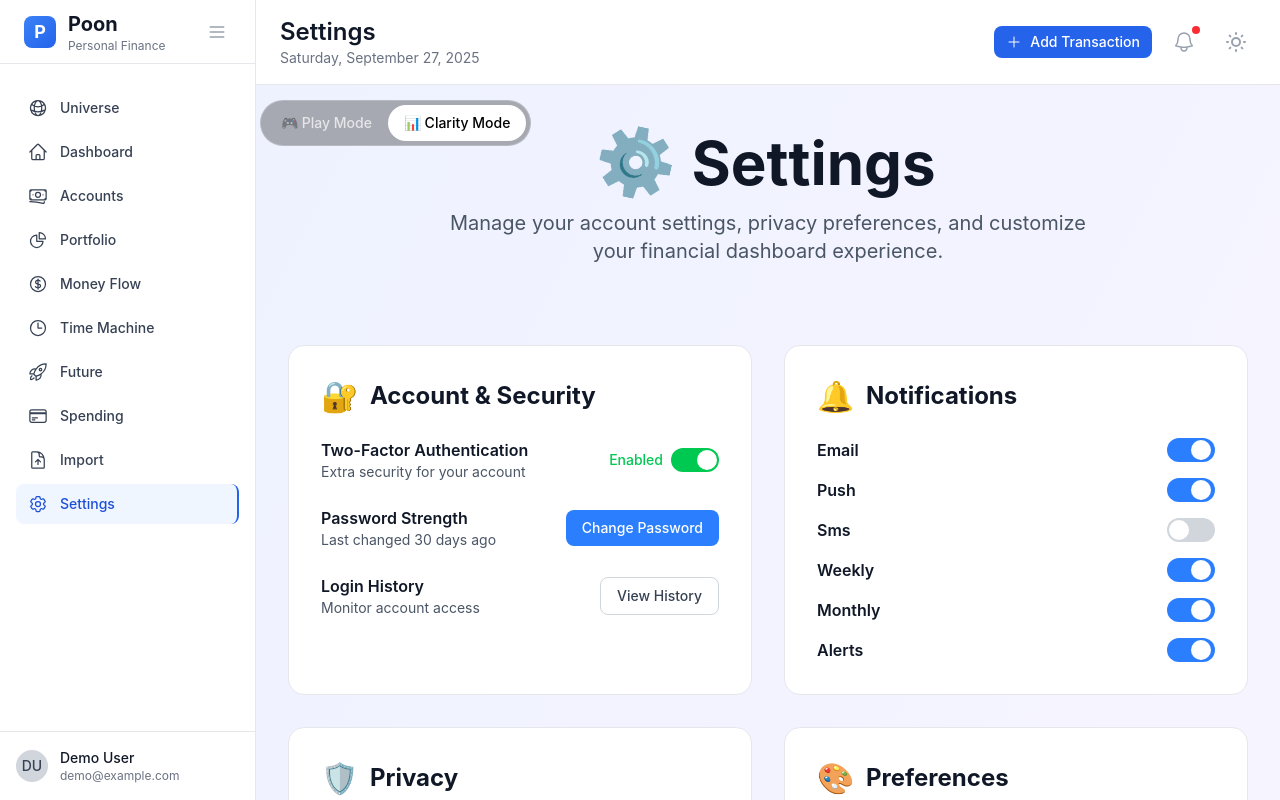
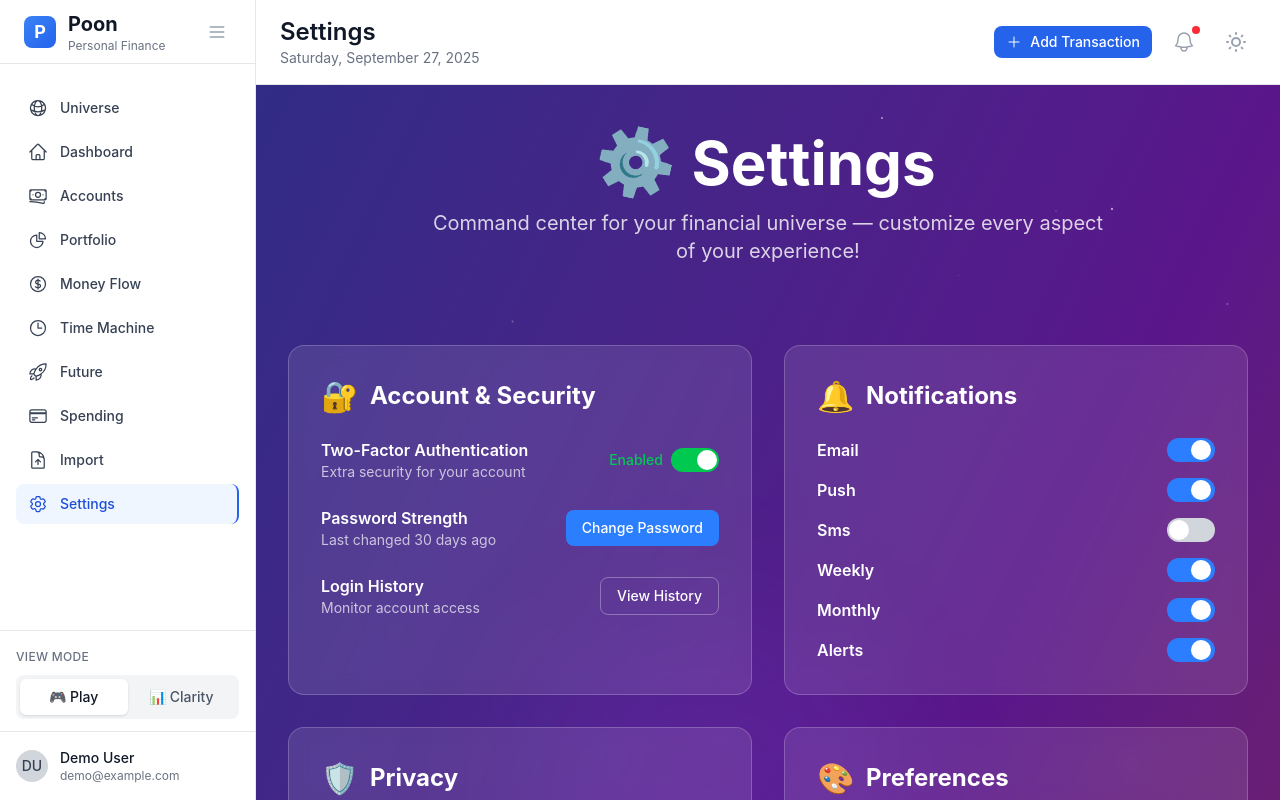
Before and after one commit to vorrawut/poon, a React (Vite) app: page /settings in a window 1280 px wide. Built offline with nearby package versions, Linux system fonts and the light colour scheme.

Commit message:
Fix play mode position

```diff
--- a/src/components/layout/Sidebar.tsx
+++ b/src/components/layout/Sidebar.tsx
@@ -1,6 +1,7 @@
 import { NavLink } from "react-router-dom";
 import { clsx } from "clsx";
 import { useUIStore } from "../../store/useUIStore";
+import { DualLensToggle } from "../widgets";
 import {
   HomeIcon,
   BanknotesIcon,
@@ -35,6 +36,8 @@ export function Sidebar() {
     isMobile,
     setSidebarOpen,
     setSidebarCollapsed,
+    viewMode,
+    toggleViewMode,
   } = useUIStore();
 
   const isVisible = isMobile ? sidebarOpen : true;
@@ -122,6 +125,36 @@ export function Sidebar() {
         ))}
       </nav>
 
+      {/* View Mode Toggle */}
+      {!isCollapsed && (
+        <div className="px-4 py-3 border-t border-gray-200">
+          <div className="mb-2">
+            <span className="text-xs font-medium text-gray-500 uppercase tracking-wide">
+              View Mode
+            </span>
+          </div>
+          <DualLensToggle
+            viewMode={viewMode}
+            onToggle={toggleViewMode}
+            className="w-full"
+            sidebar={true}
+          />
+        </div>
+      )}
+
+      {/* Collapsed View Mode Toggle */}
+      {isCollapsed && (
+        <div className="px-2 py-3 border-t border-gray-200 flex justify-center">
+          <button
+            onClick={toggleViewMode}
+            className="p-2 rounded-lg text-gray-600 hover:bg-gray-100 transition-colors"
+            title={`Switch to ${viewMode === "play" ? "Clarity" : "Play"} Mode`}
+          >
+            {viewMode === "play" ? "🎮" : "📊"}
+          </button>
+        </div>
+      )}
+
       {/* User section */}
       <div className="p-4 border-t border-gray-200">
         <div
--- a/src/components/widgets/DualLensToggle.tsx
+++ b/src/components/widgets/DualLensToggle.tsx
@@ -4,13 +4,42 @@ interface DualLensToggleProps {
   viewMode: "play" | "clarity";
   onToggle: (mode: "play" | "clarity") => void;
   className?: string;
+  sidebar?: boolean;
 }
 
 export function DualLensToggle({
   viewMode,
   onToggle,
   className = "",
+  sidebar = false,
 }: DualLensToggleProps) {
+  if (sidebar) {
+    return (
+      <div className={`flex rounded-lg bg-gray-100 p-1 ${className}`}>
+        <button
+          onClick={() => onToggle("play")}
+          className={`flex-1 px-3 py-2 rounded-md text-sm font-medium transition-all ${
+            viewMode === "play"
+              ? "bg-white text-gray-900 shadow-sm"
+              : "text-gray-600 hover:text-gray-900"
+          }`}
+        >
+          🎮 Play
+        </button>
+        <button
+          onClick={() => onToggle("clarity")}
+          className={`flex-1 px-3 py-2 rounded-md text-sm font-medium transition-all ${
+            viewMode === "clarity"
+              ? "bg-white text-gray-900 shadow-sm"
+              : "text-gray-600 hover:text-gray-900"
+          }`}
+        >
+          📊 Clarity
+        </button>
+      </div>
+    );
+  }
+
   return (
     <motion.div
       className={`fixed top-25 ${typeof onToggle === "boolean" && onToggle ? "left-65" : "left-22"} sm:top-25 sm:${typeof onToggle === "boolean" && onToggle ? "left-65" : "left-2"} lg:top-25 lg:left-65 z-40 ${className}`}
--- a/src/features/accounts/ui/AccountsPage.tsx
+++ b/src/features/accounts/ui/AccountsPage.tsx
@@ -6,9 +6,9 @@ import { EnhancedAccountsWidget } from "../../../features/accounts/components/En
 import { RecentTransactionsWidget } from "../../../features/transactions";
 import {
   SmartHighlights,
-  DualLensToggle,
   UniverseBackground,
 } from "../../../components/widgets";
+import { useUIStore } from "../../../store/useUIStore";
 
 // Accounts Smart Highlights
 const accountsHighlights = [
@@ -48,7 +48,7 @@ const accountsHighlights = [
 
 export function AccountsPage() {
   const [timeRange, setTimeRange] = useState<"7d" | "30d" | "90d">("30d");
-  const [viewMode, setViewMode] = useState<"play" | "clarity">("clarity");
+  const { viewMode } = useUIStore();
 
   const handleQuickAction = (action: string, data?: unknown) => {
     console.log("Quick action:", action, data);
@@ -95,7 +95,6 @@ export function AccountsPage() {
       }`}
     >
       {viewMode === "play" && <UniverseBackground starCount={40} />}
-      <DualLensToggle viewMode={viewMode} onToggle={setViewMode} />
 
       {/* Main Accounts Content */}
       <div className="max-w-7xl mx-auto px-4 sm:px-6 lg:px-8 pb-12 relative z-10">
--- a/src/features/dashboard/ui/Dashboard.tsx
+++ b/src/features/dashboard/ui/Dashboard.tsx
@@ -6,14 +6,15 @@ import { EnhancedAccountsWidget } from "../../accounts/components/EnhancedAccoun
 import { RecentTransactionsWidget } from "../../transactions";
 import {
   SmartHighlights,
-  DualLensToggle,
   UniverseBackground,
 } from "../../../components/widgets";
 import { dashboardHighlights } from "../../../../mockData/features/dashboard";
 
+import { useUIStore } from "../../../store/useUIStore";
+
 export default function Dashboard() {
   const [timeRange, setTimeRange] = useState<"7d" | "30d" | "90d">("30d");
-  const [viewMode, setViewMode] = useState<"play" | "clarity">("clarity");
+  const { viewMode } = useUIStore();
 
   const handleQuickAction = (action: string, data?: unknown) => {
     console.log("Quick action:", action, data);
@@ -51,7 +52,6 @@ export default function Dashboard() {
       }`}
     >
       {viewMode === "play" && <UniverseBackground starCount={30} />}
-      <DualLensToggle viewMode={viewMode} onToggle={setViewMode} />
 
       {/* Main Dashboard Content */}
       <div className="max-w-7xl mx-auto px-4 sm:px-6 lg:px-8 pb-12 relative z-10">
--- a/src/features/future/ui/Future.tsx
+++ b/src/features/future/ui/Future.tsx
@@ -5,7 +5,6 @@ import {
   FutureMissionBoard,
   MissionDetailView,
   AICoPilot,
-  DualLensToggle,
   UniverseBackground,
   AccessibilityModeToggle,
 } from "../../../components/widgets";
@@ -14,8 +13,10 @@ import {
   type Mission,
 } from "../../../../mockData/features/future";
 
+import { useUIStore } from "../../../store/useUIStore";
+
 export function Future() {
-  const [viewMode, setViewMode] = useState<"play" | "clarity">("play");
+  const { viewMode } = useUIStore();
   const [accessibilityMode, setAccessibilityMode] = useState<
     "elder" | "youth" | "standard"
   >("standard");
@@ -51,13 +52,6 @@ export function Future() {
       }`}
     >
       {viewMode === "play" && <UniverseBackground starCount={60} />}
-
-      {/* Dual Lens Toggle */}
-      <DualLensToggle
-        viewMode={viewMode}
-        onToggle={setViewMode}
-        className="fixed top-4 right-4 z-50"
-      />
 
       {/* Accessibility Mode Toggle */}
       <AccessibilityModeToggle
--- a/src/features/portfolio/ui/Portfolio.tsx
+++ b/src/features/portfolio/ui/Portfolio.tsx
@@ -5,7 +5,6 @@ import {
   WealthSolarSystem,
   SmartHighlights,
   WealthTimeline,
-  DualLensToggle,
   UniverseBackground,
   CategoryOverlay,
 } from "../../../components/widgets";
@@ -16,8 +15,10 @@ import {
   mockPortfolioCategoryData,
 } from "../../../../mockData/features/portfolio";
 
+import { useUIStore } from "../../../store/useUIStore";
+
 export function Portfolio() {
-  const [viewMode, setViewMode] = useState<"play" | "clarity">("play");
+  const { viewMode } = useUIStore();
   const [showTimeline, setShowTimeline] = useState(false);
   const [showSimulation, setShowSimulation] = useState(false);
   const [showCategoryOverlay, setShowCategoryOverlay] = useState(false);
@@ -41,7 +42,6 @@ export function Portfolio() {
   return (
     <div className="min-h-screen bg-gradient-to-br from-slate-900 via-purple-900 to-indigo-900 relative overflow-hidden">
       <UniverseBackground starCount={50} />
-      <DualLensToggle viewMode={viewMode} onToggle={setViewMode} />
 
       {/* Navigation Controls */}
       <motion.div
--- a/src/features/portfolio/ui/PortfolioDetail.tsx
+++ b/src/features/portfolio/ui/PortfolioDetail.tsx
@@ -3,7 +3,6 @@ import { motion, AnimatePresence } from "framer-motion";
 import { useParams, useNavigate } from "react-router-dom";
 import { FadeIn, SplitText } from "../../../components/ui";
 import {
-  DualLensToggle,
   UniverseBackground,
   SmartHighlights,
   PerformanceChart,
@@ -16,6 +15,7 @@ import {
   portfolioAssets,
   mockPortfolioAchievements,
 } from "../../../../mockData/features/portfolio";
+import { useUIStore } from "../../../store/useUIStore";
 
 const aiInsights = [
   {
@@ -55,7 +55,7 @@ const aiInsights = [
 export function PortfolioDetail() {
   const { assetId } = useParams();
   const navigate = useNavigate();
-  const [viewMode, setViewMode] = useState<"play" | "clarity">("play");
+  const { viewMode } = useUIStore();
   const [timeRange, setTimeRange] = useState<"1D" | "1W" | "1M" | "1Y" | "Max">(
     "1Y",
   );
@@ -86,7 +86,6 @@ export function PortfolioDetail() {
       }`}
     >
       {viewMode === "play" && <UniverseBackground starCount={30} />}
-      <DualLensToggle viewMode={viewMode} onToggle={setViewMode} />
 
       {/* Back Button */}
       <motion.button
--- a/src/features/spending/ui/MoneyFlow.tsx
+++ b/src/features/spending/ui/MoneyFlow.tsx
@@ -7,7 +7,6 @@ import {
   MonthlyReportCard,
   GamificationLayer,
   SmartHighlights,
-  DualLensToggle,
   UniverseBackground,
   SpendingWheel,
   MoneyJars,
@@ -28,8 +27,10 @@ import {
   mockUserProfile,
 } from "../../../../mockData/features/spending";
 
+import { useUIStore } from "../../../store/useUIStore";
+
 export function MoneyFlow() {
-  const [viewMode, setViewMode] = useState<"play" | "clarity">("play");
+  const { viewMode } = useUIStore();
   const [accessibilityMode, setAccessibilityMode] = useState<
     "elder" | "youth" | "standard"
   >("standard");
@@ -51,13 +52,6 @@ export function MoneyFlow() {
         mode={accessibilityMode}
         onModeChange={setAccessibilityMode}
         className="fixed top-4 left-4 z-50"
-      />
-
-      {/* Dual Lens Toggle */}
-      <DualLensToggle
-        viewMode={viewMode}
-        onToggle={setViewMode}
-        className={`fixed top-4 right-4 z-50 ${accessibilityMode !== "standard" ? "translate-y-[60px]" : ""}`}
       />
 
       {/* Header */}
--- a/src/features/spending/ui/MoneyTimeMachine.tsx
+++ b/src/features/spending/ui/MoneyTimeMachine.tsx
@@ -7,13 +7,14 @@ import {
   MoneyFlowRiver,
   AIFinancialHistorian,
   TimeCapsule,
-  DualLensToggle,
   UniverseBackground,
   AccessibilityModeToggle,
 } from "../../../components/widgets";
 
+import { useUIStore } from "../../../store/useUIStore";
+
 export function MoneyTimeMachine() {
-  const [viewMode, setViewMode] = useState<"play" | "clarity">("play");
+  const { viewMode } = useUIStore();
   const [accessibilityMode, setAccessibilityMode] = useState<
     "elder" | "youth" | "standard"
   >("standard");
@@ -57,7 +58,6 @@ export function MoneyTimeMachine() {
       }`}
     >
       {viewMode === "play" && <UniverseBackground starCount={60} />}
-      <DualLensToggle viewMode={viewMode} onToggle={setViewMode} />
 
       {/* Accessibility Mode Toggle */}
       <div className="fixed top-6 right-2 sm:top-6 sm:right-4 lg:top-6 lg:right-8 z-50">
--- a/src/features/spending/ui/Spending.tsx
+++ b/src/features/spending/ui/Spending.tsx
@@ -10,7 +10,6 @@ import {
   SpendingGamification,
   AISpendingInsights,
   CategoryExplorer,
-  DualLensToggle,
   UniverseBackground,
   AccessibilityModeToggle,
 } from "../../../components/widgets";
@@ -37,8 +36,10 @@ const mockSpendingCategories = generateMockSpendingData();
 // Using imported generateMockTransactionData from centralized location
 const mockSpendingData = generateMockTransactionData();
 
+import { useUIStore } from "../../../store/useUIStore";
+
 export function Spending() {
-  const [viewMode, setViewMode] = useState<"play" | "clarity">("play");
+  const { viewMode } = useUIStore();
   const [accessibilityMode, setAccessibilityMode] = useState<
     "elder" | "youth" | "standard"
   >("standard");
@@ -99,7 +100,6 @@ export function Spending() {
       }`}
     >
       {viewMode === "play" && <UniverseBackground starCount={60} />}
-      <DualLensToggle viewMode={viewMode} onToggle={setViewMode} />
 
       {/* Accessibility Mode Toggle */}
       <div className="fixed top-6 right-2 sm:top-6 sm:right-4 lg:top-6 lg:right-8 z-50">
--- a/src/pages/Settings.tsx
+++ b/src/pages/Settings.tsx
@@ -1,11 +1,8 @@
 import { useState } from "react";
 import { motion } from "framer-motion";
 import { FadeIn, SplitText } from "../components/ui";
-import {
-  SmartHighlights,
-  DualLensToggle,
-  UniverseBackground,
-} from "../components/widgets";
+import { SmartHighlights, UniverseBackground } from "../components/widgets";
+import { useUIStore } from "../store/useUIStore";
 
 // Settings Highlights
 const settingsHighlights = [
@@ -44,7 +41,7 @@ const settingsHighlights = [
 ];
 
 export function Settings() {
-  const [viewMode, setViewMode] = useState<"play" | "clarity">("clarity");
+  const { viewMode } = useUIStore();
   const [notifications, setNotifications] = useState({
     email: true,
     push: true,
@@ -90,7 +87,6 @@ export function Settings() {
       }`}
     >
       {viewMode === "play" && <UniverseBackground starCount={25} />}
-      <DualLensToggle viewMode={viewMode} onToggle={setViewMode} />
 
       <div className="max-w-7xl mx-auto px-4 sm:px-6 lg:px-8 pb-12 relative z-10">
         {/* Hero Header */}
--- a/src/store/useUIStore.ts
+++ b/src/store/useUIStore.ts
@@ -4,6 +4,9 @@ import { persist } from "zustand/middleware";
 interface UIState {
   // Theme
   theme: "light" | "dark" | "system";
+
+  // View Mode (Play/Clarity)
+  viewMode: "play" | "clarity";
 
   // Sidebar
   sidebarOpen: boolean;
@@ -40,6 +43,8 @@ interface UIState {
 
   // Actions
   setTheme: (theme: "light" | "dark" | "system") => void;
+  setViewMode: (viewMode: "play" | "clarity") => void;
+  toggleViewMode: () => void;
   setSidebarOpen: (open: boolean) => void;
   setSidebarCollapsed: (collapsed: boolean) => void;
   toggleSidebar: () => void;
@@ -58,6 +63,7 @@ export const useUIStore = create<UIState>()(
   persist(
     (set, get) => ({
       theme: "system",
+      viewMode: "play",
       sidebarOpen: true,
       sidebarCollapsed: false,
       modals: {
@@ -74,6 +80,13 @@ export const useUIStore = create<UIState>()(
       isMobile: false,
 
       setTheme: (theme) => set({ theme }),
+
+      setViewMode: (viewMode) => set({ viewMode }),
+
+      toggleViewMode: () => {
+        const { viewMode } = get();
+        set({ viewMode: viewMode === "play" ? "clarity" : "play" });
+      },
 
       setSidebarOpen: (sidebarOpen) => set({ sidebarOpen }),
 
```
